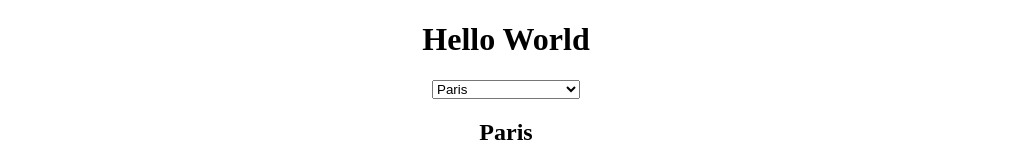
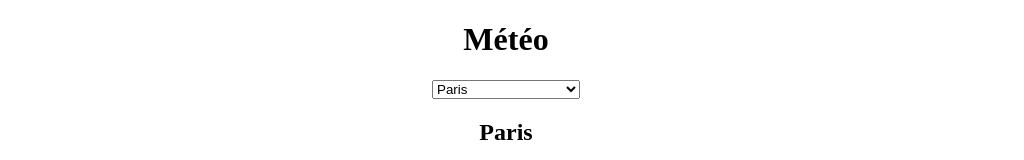
Before and after one commit to jonathan-fv/git-react, a React (Create React App) app: page / in a window 1280 px wide. Shown: the top 160 px of the page, without its empty margins (134-1158 px from the left). Built offline with nearby package versions, Linux system fonts and the light colour scheme.

Commit message:
finish dev

```diff
--- a/src/components/exemple.jsx
+++ b/src/components/exemple.jsx
@@ -3,7 +3,7 @@ import React from 'react'
 const Exemple = () => {
 	return (
 		<div>
-			<h1>Hello World</h1>
+			<h1>Météo</h1>
 		</div>
 	)
 }
--- a/src/pages/details.css
+++ b/src/pages/details.css
@@ -3,10 +3,11 @@
   width: 250px;
   padding: 30px;
   cursor: pointer;
-
+  margin-top: 5vh;
   box-shadow: 6px 6px 5px 0px rgba(168, 168, 168, 1);
   -webkit-box-shadow: 6px 6px 5px 0px rgba(168, 168, 168, 1);
   -moz-box-shadow: 6px 6px 5px 0px rgba(168, 168, 168, 1);
   background-color: rgb(243, 243, 243);
   margin: 0 auto;
+
 }
```
